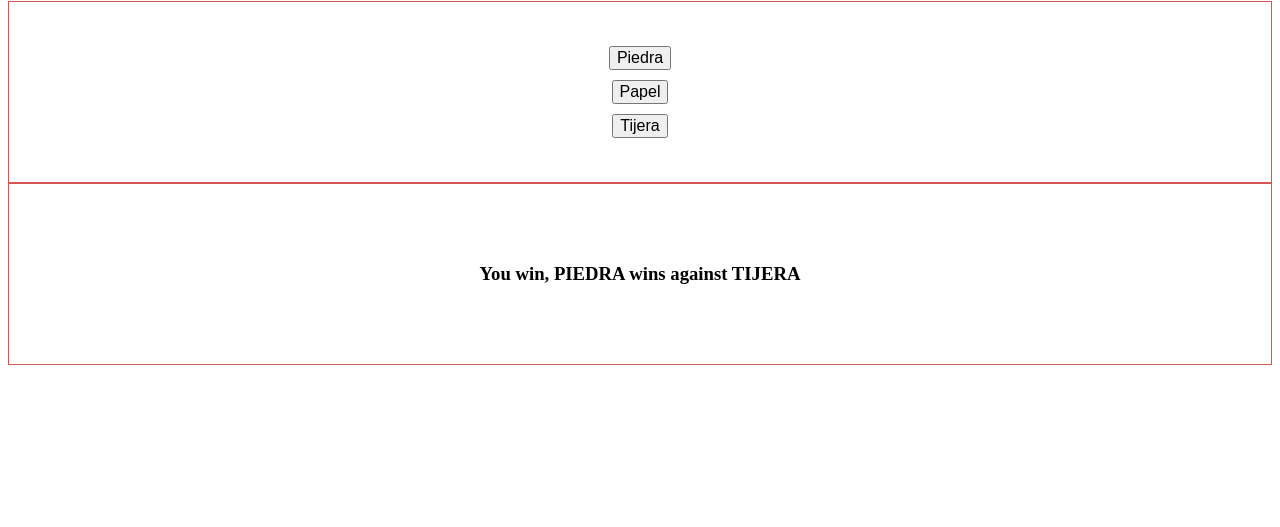
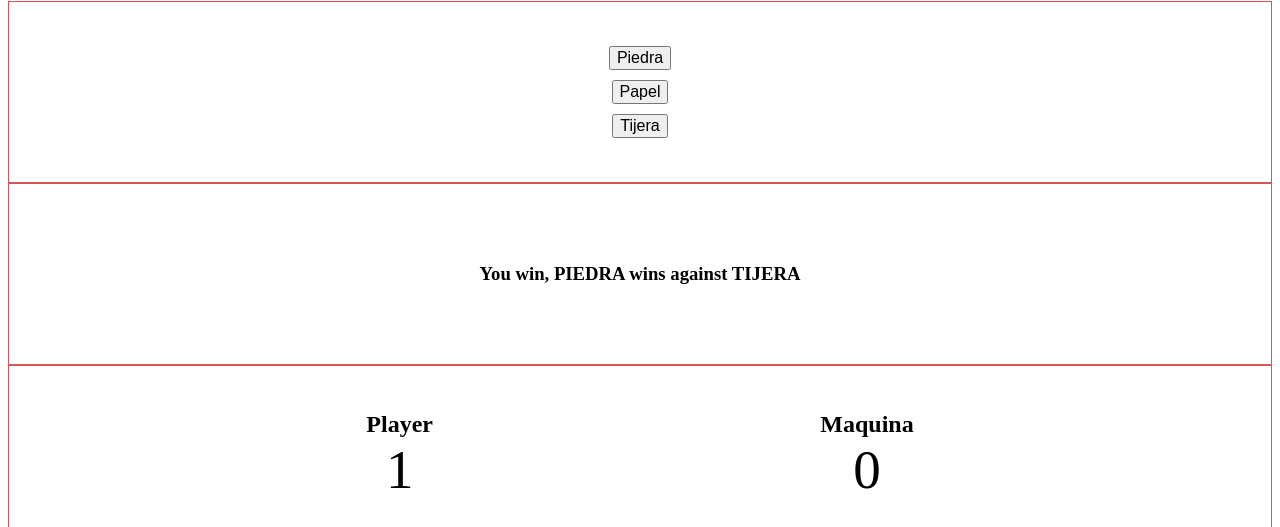
Before and after one commit to JosCariDe/odin-piedra_papel_o_tijeras, a plain HTML site: page index.html in a window 1280 px wide. Both pictures are taken after a click on the button "Piedra". Shown: the part 79-606 px from the top of the page. Drawn offline with Linux system fonts and the light colour scheme.

Commit message:
Se terminó las funciones basicas de la UI Se agregaron contadores de la puntación de los jugadores Se agregó la alerta cuando un Jugador alcanza 5 puntos Falta Optimizar mas la parte de querySelector, es muy repetitivo en código

```diff
--- a/index.html
+++ b/index.html
@@ -19,6 +19,16 @@
             Aquí se mostrará el resultado
         </h3>
     </div>
+    <div class="container puntuaciones">
+        <div class="container-pm">
+            <h2>Player</h2>
+            <p class="num-puntuacion" id="jugador-progreso">0</p>
+        </div>
+        <div class="container-pm">
+            <h2>Maquina</h3>
+            <p class="num-puntuacion" id="maquina-progreso">0</p>
+        </div>
+    </div>
     <script src="./scripts/script.js"></script>
 </body>
 </html>
--- a/scripts/script.js
+++ b/scripts/script.js
@@ -50,11 +50,36 @@ const game = () => {
     console.log(mensajeVictoriaFinal);
 }
 
+    let puntosJugador = 0;
+    let puntosMaquina = 0;
+
+    let resultadoRonda;
+
 const btnOpciones = document.querySelectorAll('.btn');
 const divResultado = document.querySelector('#resultado');
 
+
 btnOpciones.forEach( (btn) => {
     btn.addEventListener('click' , (e) => {
-        divResultado.textContent = playRound(btn.textContent,getComputerChoice());
+        resultadoRonda = playRound(btn.textContent,getComputerChoice());
+        divResultado.textContent = resultadoRonda;
+        contadorPuntaje(resultadoRonda);
     })
 })
+
+const jugadorProgreso = document.querySelector('#jugador-progreso');
+const maquinaProgreso = document.querySelector('#maquina-progreso');
+
+const contadorPuntaje = (resultadoRonda) => {
+
+    if(resultadoRonda[4] == 'w') {
+        puntosJugador++;
+        jugadorProgreso.textContent = puntosJugador;
+    } else if(resultadoRonda[4] == 'l') {
+        puntosMaquina++;
+        maquinaProgreso.textContent = puntosMaquina;
+    }
+
+    if(puntosJugador == 5 ) alert('El jugador ya consiguió 5 puntos y la maquina ' + puntosMaquina);
+    if(puntosMaquina == 5 ) alert('La Maquina ya consiguió 5 puntos y el jugador ' + puntosJugador);
+}
--- a/styles/style.css
+++ b/styles/style.css
@@ -9,6 +9,29 @@
     gap: 10px;
 }
 
+.container.puntuaciones {
+    flex-direction: row;
+    justify-content: space-evenly;
+}
+
+div.container.puntuaciones p {
+    font-size: 55px;
+}
+
+.container-pm {
+    display: flex;
+    flex-direction: column;
+    margin: 20px;
+    overflow: auto;
+    gap: -50px;
+    justify-content: center;
+    align-items: center;
+}
+
+h2, p{
+    margin: 0;
+}
+
 .btn {
     font-size: medium;
 }
```
